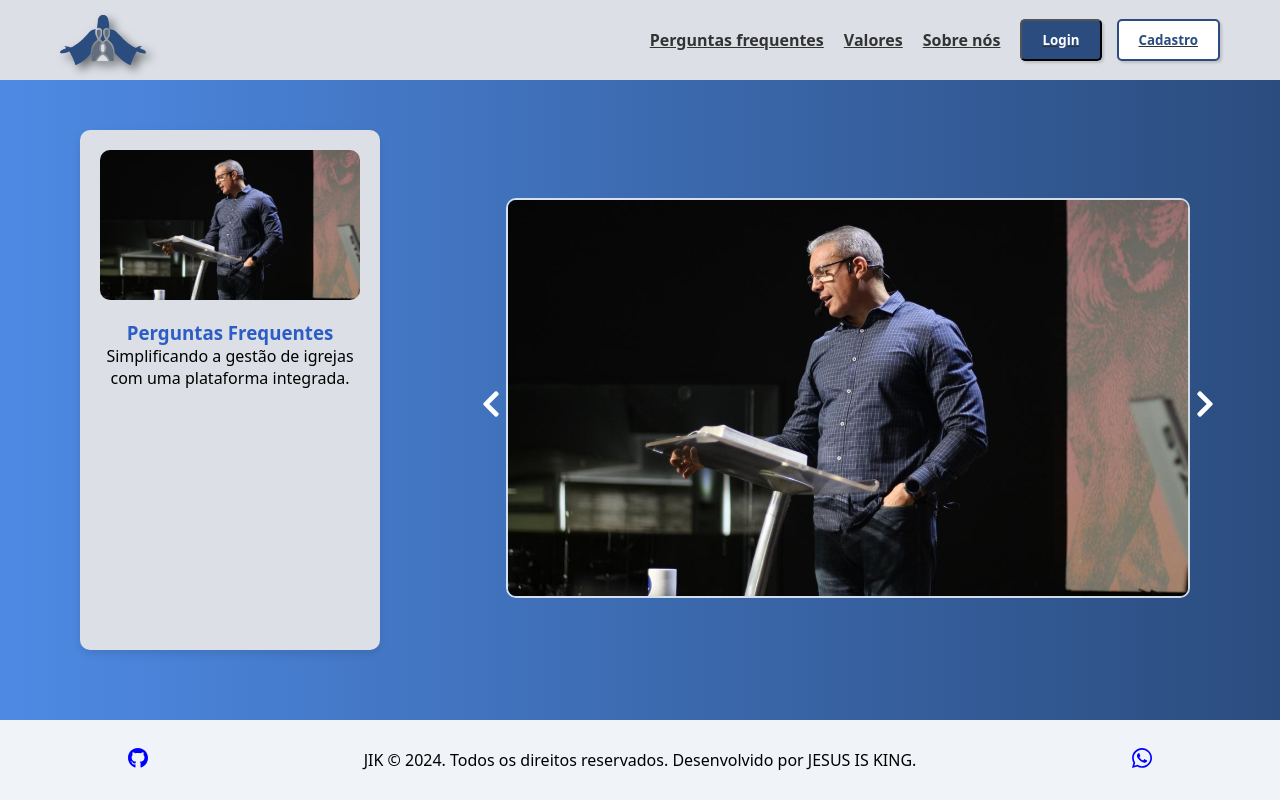
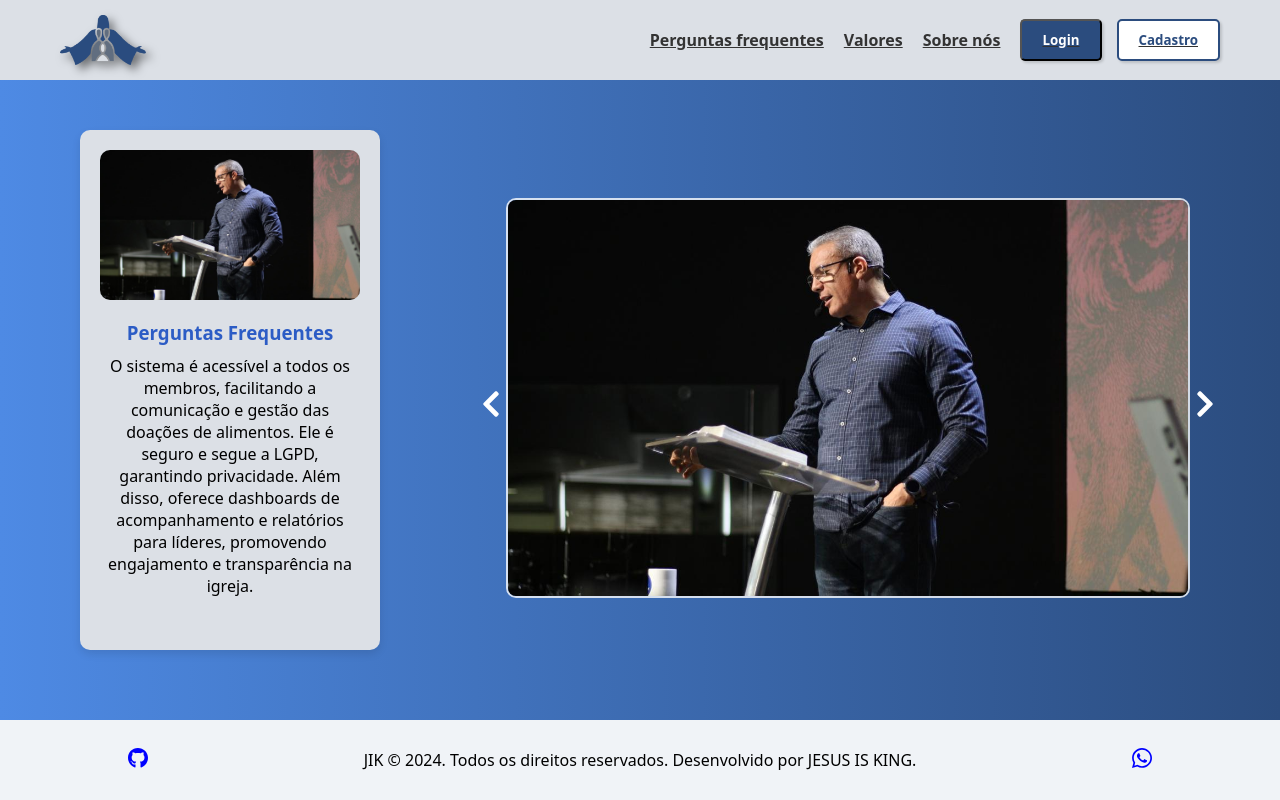
Before and after one commit to JesusIsKing-Tech/JK-FrontEnd, a React (Create React App) app in the folder front-jk/: page / in a window 1280 px wide. Built offline with nearby package versions, Linux system fonts and the light colour scheme.

Commit message:
texto home

```diff
--- a/front-jk/src/pages/LandingPage/Home.jsx
+++ b/front-jk/src/pages/LandingPage/Home.jsx
@@ -20,12 +20,12 @@ const Home = () => {
         {
           url: carrossel1,
           title: 'Perguntas Frequentes',
-          text: 'Simplificando a gestão de igrejas com uma plataforma integrada.'
+          text: 'O sistema é acessível a todos os membros, facilitando a comunicação e gestão das doações de alimentos. Ele é seguro e segue a LGPD, garantindo privacidade. Além disso, oferece dashboards de acompanhamento e relatórios para líderes, promovendo engajamento e transparência na igreja.'
         },
         {
           url: carrossel2,
           title: 'Valores',
-          text: 'Centralizando o controle de doações e facilitando a comunicação.'
+          text: 'O projeto de gestão para igrejas tem um forte valor social ao otimizar a distribuição de doações, tornando-as mais eficientes e transparentes. Com comunicação aprimorada e controle centralizado, ele fortalece o papel da igreja no apoio à comunidade, aumentando o impacto das ações de solidariedade.'
         },
         {
           url: carrossel3,
--- a/front-jk/src/pages/LandingPage/Home.module.css
+++ b/front-jk/src/pages/LandingPage/Home.module.css
@@ -76,6 +76,10 @@
 
   .buttonsContainer button:hover {
     opacity: 0.9;
+  }
+
+  .buttonsContainer .login:hover {
+    background-color: #0b2650;
   }
 
   /* Main Container */
@@ -209,3 +213,6 @@
       gap: 10px;
     }
   }
+  h3{
+    margin-bottom: 10px;
+  }
```
